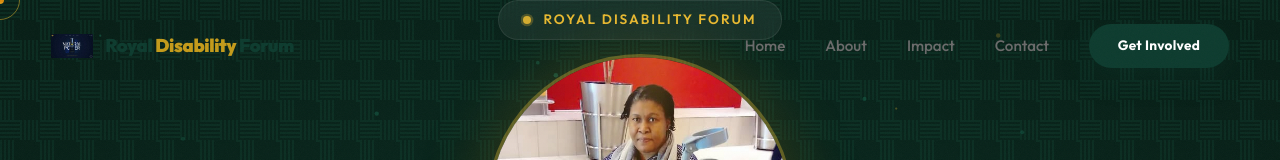
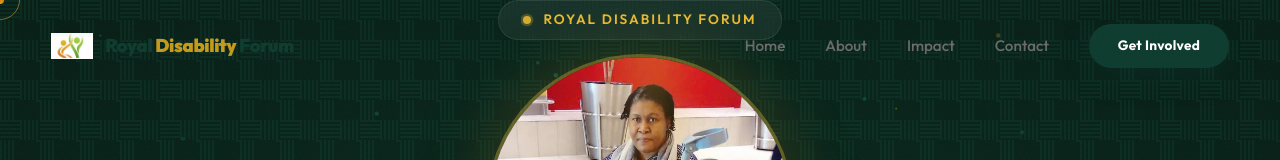
Before and after one commit to PR3VA1L/royal-disability-forum, a Next.js app: page / in a window 1280 px wide. Shown: the top 160 px of the page. Built offline with nearby package versions, Linux system fonts and the light colour scheme.

Commit message:
fix: Swap logo to correct file

```diff
--- a/src/components/Navbar.tsx
+++ b/src/components/Navbar.tsx
@@ -19,7 +19,7 @@
       <div className={`container ${styles.navContainer}`}>
         <Link href="/" className={styles.logo}>
           <div className={styles.logoIcon} style={{ background: "transparent" }}>
-            <img src="/images/user_logo3.png" alt="Logo" style={{ width: "100%", height: "100%", objectFit: "contain" }} />
+            <img src="/images/user_logo1.png" alt="Logo" style={{ width: "100%", height: "100%", objectFit: "contain" }} />
           </div>
           <div className={styles.logoText}>
             Royal <span>Disability</span> Forum
```
